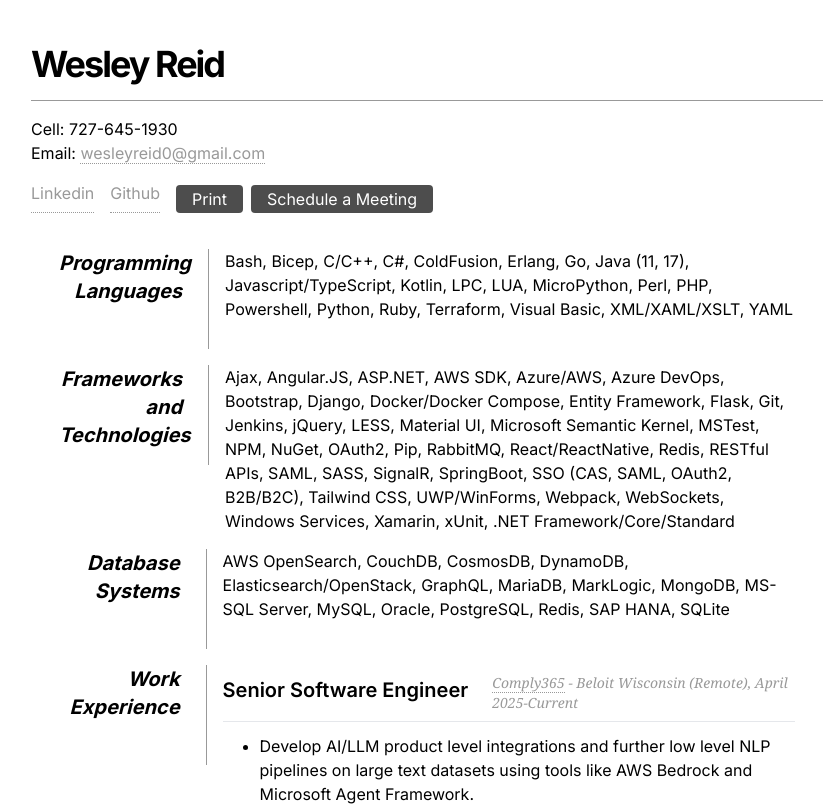
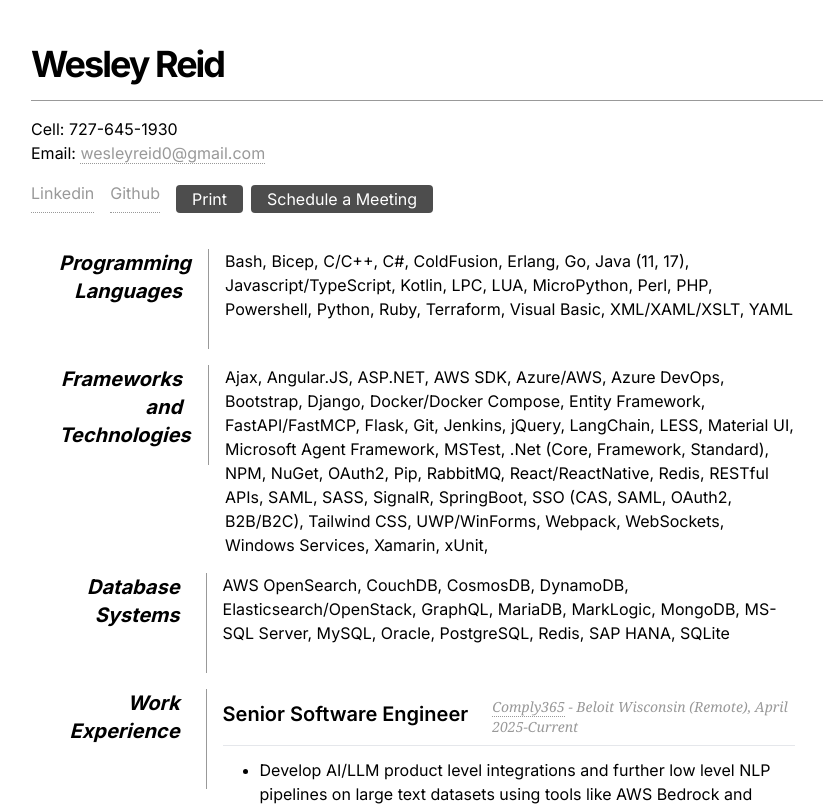
Before and after one commit to starhound/Resume, a Next.js app: page / in a window 1280 px wide. Shown: the top 806 px of the page, without its empty margins (213-1037 px from the left). Built offline with nearby package versions, Linux system fonts and the light colour scheme.

Commit message:
Update Frameworks component: replace Microsoft Semantic Kernel with Microsoft Agent Framework and correct .NET notation for consistency

```diff
--- a/src/components/Frameworks.js
+++ b/src/components/Frameworks.js
@@ -5,9 +5,9 @@ export default function Frameworks() {
             <dd className="sm:pl-4">
                 <p className="text-base sm:text-base leading-relaxed">
                     Ajax, Angular.JS, ASP.NET, AWS SDK, Azure/AWS, Azure DevOps, Bootstrap, Django, Docker/Docker Compose,
-                    Entity Framework, Flask, Git, Jenkins, jQuery, LESS, Material UI, Microsoft Semantic Kernel, MSTest, NPM, NuGet, OAuth2,
-                    Pip, RabbitMQ, React/ReactNative, Redis, RESTful APIs, SAML, SASS, SignalR, SpringBoot, SSO (CAS, SAML, OAuth2, B2B/B2C),
-                    Tailwind CSS, UWP/WinForms, Webpack, WebSockets, Windows Services, Xamarin, xUnit, .NET Framework/Core/Standard
+                    Entity Framework, FastAPI/FastMCP, Flask, Git, Jenkins, jQuery, LangChain, LESS, Material UI, Microsoft Agent Framework,
+                    MSTest, .Net (Core, Framework, Standard), NPM, NuGet, OAuth2, Pip, RabbitMQ, React/ReactNative, Redis, RESTful APIs, SAML,
+                    SASS, SignalR, SpringBoot, SSO (CAS, SAML, OAuth2, B2B/B2C), Tailwind CSS, UWP/WinForms, Webpack, WebSockets, Windows Services, Xamarin, xUnit,
                 </p>
             </dd>
         </dl>
```
